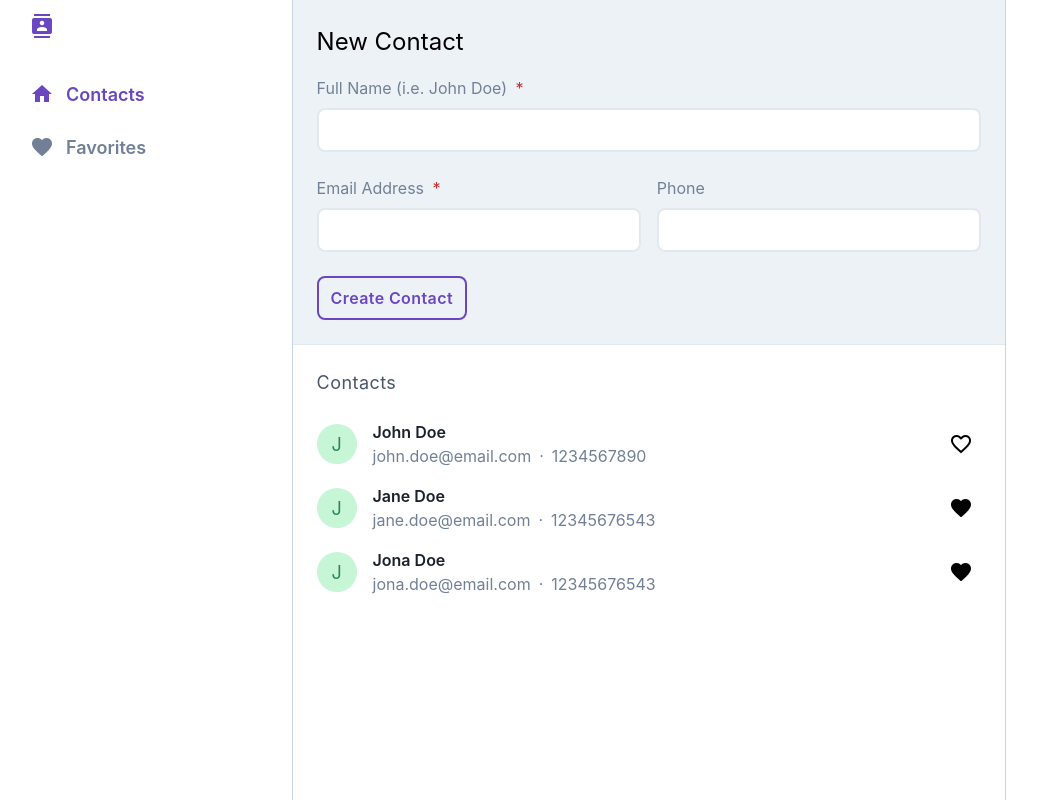
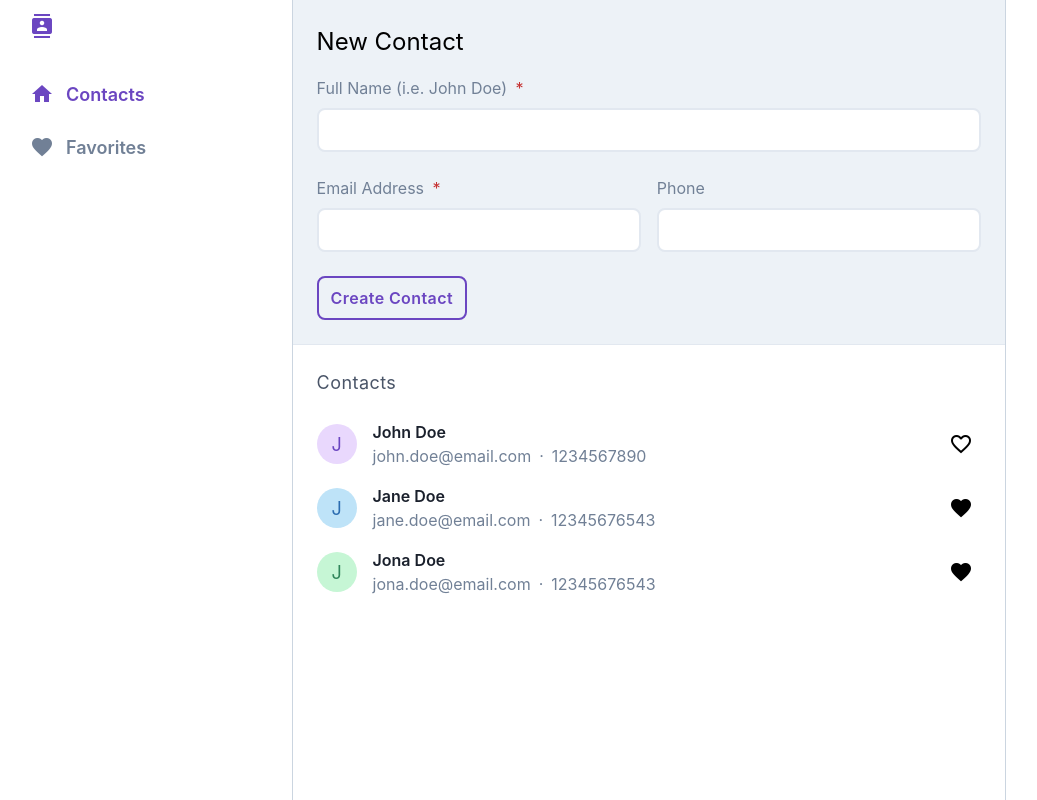
Before and after one commit to mumairofficial/fm-contact, an Angular app: page /home in a window 1280 px wide. Shown: the whole page, without its empty margins (134-1171 px from the left). Built offline with nearby package versions, Linux system fonts and the light colour scheme.

Commit message:
feat: text avatar random color

```diff
--- a/src/app/pages/contacts-home/components/contact-form/contact-form.component.ts
+++ b/src/app/pages/contacts-home/components/contact-form/contact-form.component.ts
@@ -8,6 +8,7 @@ import { IContactItem } from "src/app/shared/models/contact-item.interface";
   changeDetection: ChangeDetectionStrategy.OnPush
 })
 export class ContactFormComponent implements OnInit {
+  private colors = ["purple", "green", "pink", "orange", "yellow"];
   public contactForm: FormGroup;
 
   @Output() save: EventEmitter<IContactItem> = new EventEmitter<IContactItem>();
@@ -31,8 +32,14 @@ export class ContactFormComponent implements OnInit {
       alert("Invalid Form");
       return;
     }
-    const formValue: IContactItem = { ...this.contactForm.value, id: new Date().getTime() };
+    const formValue: IContactItem = { ...this.contactForm.value, id: new Date().getTime(), color: this.randomColor() };
     this.save.emit(formValue);
     this.contactForm.reset();
   }
+
+  private randomColor(): string {
+    const randomConst = Math.floor(Math.random() * this.colors.length - 1);
+    const c = this.colors[randomConst];
+    return `bg-${c}-200 text-${c}-700`;
+  }
 }
--- a/src/app/shared/components/contact-item/contact-item.component.html
+++ b/src/app/shared/components/contact-item/contact-item.component.html
@@ -1,7 +1,7 @@
 <div class="flex justify-between items-center my-4">
   <div class="mr-2">
-    <div class="flex justify-around items-center rounded-full bg-green-200 text-green-700 text-lg w-10 h-10">
-      J
+    <div [ngClass]="contact.color" class="flex justify-around items-center rounded-full text-lg w-10 h-10">
+      {{ contact.fullName[0] }}
     </div>
   </div>
   <div class="flex-1 ml-2">
```
